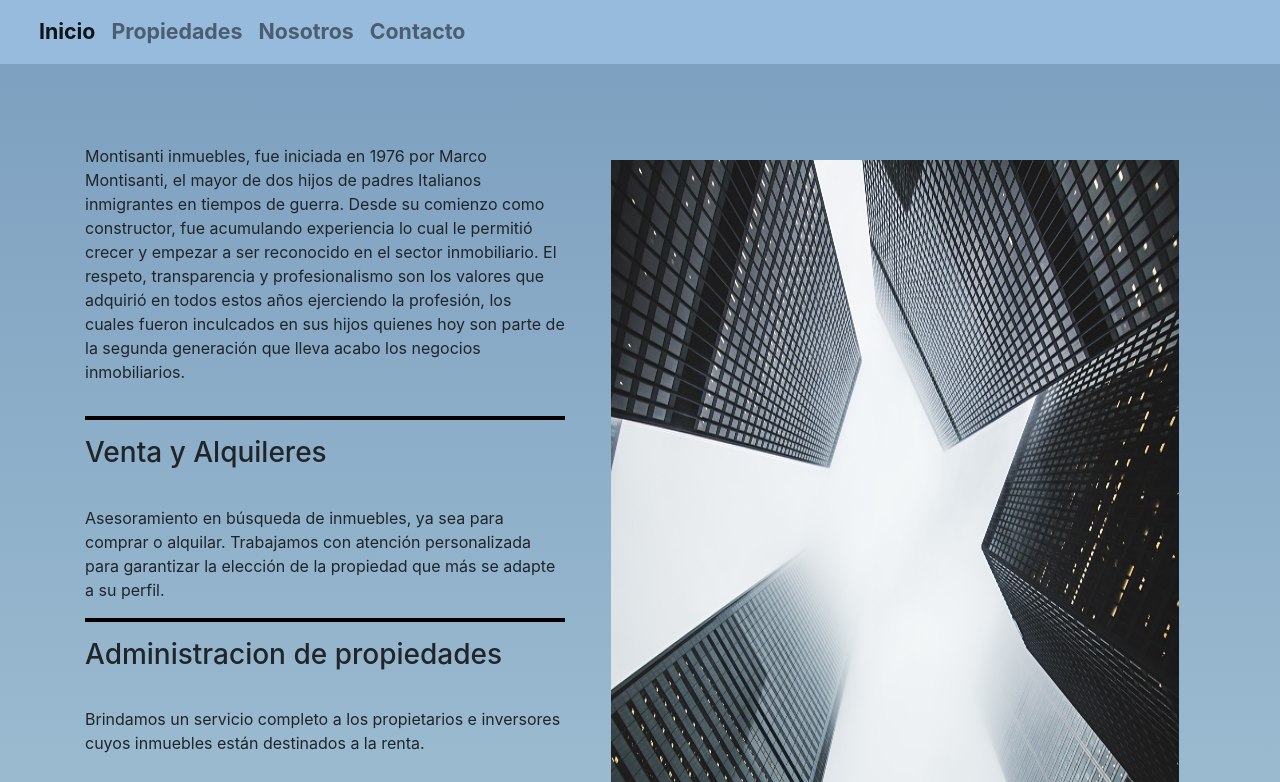
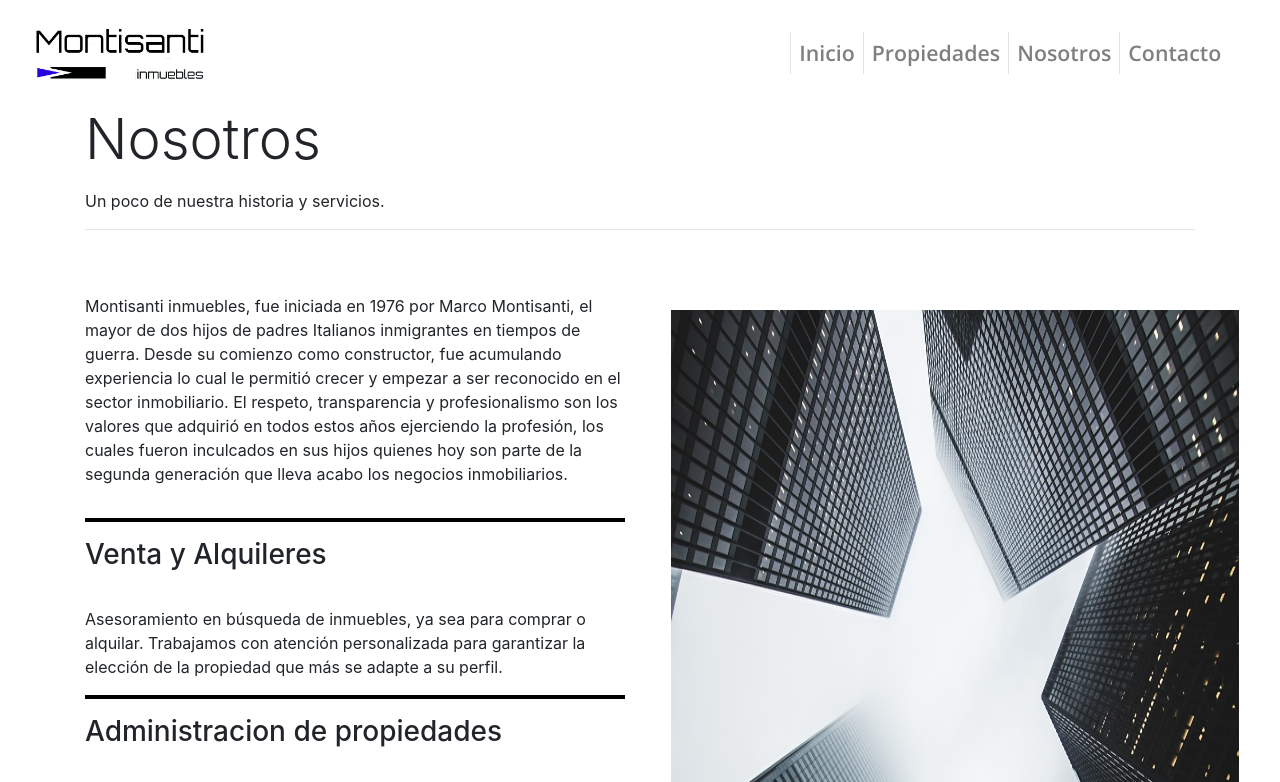
Before and after one commit to mcuppa/ProyectoCoderHouse, a website: page nosotros.html in a window 1280 px wide. Shown: the top 782 px of the page. Drawn offline with nearby package versions, Linux system fonts and the light colour scheme.

Commit message:
4ta entrega proyecto final

```diff
--- a/nosotros.html
+++ b/nosotros.html
@@ -7,48 +7,62 @@
     <meta name="viewport" content="width=device-width, initial-scale=1.0">
     <meta name="description" content="Desde 1976 en el rubro inmobiliario. Comprá, tasá, vendé.">
     <meta name="keywords" content="Tasaciones, venta y alquiler de inmuebles.">
-    <link href="./css/bootstrap.min.css" rel="stylesheet" id="bootstrap-css">
-    <link href="https://maxcdn.bootstrapcdn.com/font-awesome/4.7.0/css/font-awesome.min.css" rel="stylesheet"
-      integrity="sha384-wvfXpqpZZVQGK6TAh5PVlGOfQNHSoD2xbE+QkPxCAFlNEevoEH3Sl0sibVcOQVnN" crossorigin="anonymous">
+    <link rel="stylesheet" href="./css/bootstrap.min.css">
+    <link rel="preconnect" href="https://fonts.gstatic.com">
+    <link href="https://fonts.googleapis.com/css2?family=Open+Sans:wght@300;400;600;700;800&display=swap"
+      rel="stylesheet">
     <link rel="stylesheet" href="./css/styles.css">
+    <link rel="shortcut icon" href="./img/favicon.png">
     <title>Montisanti-Nosotros</title>
 </head>
 
 <body>
+    <div class="container-fluid"> &nbsp;
 
-    <header class="encabezado">
+
+
+      <div class="container-fluid">
+
+        <div class="row">
+
+          <div class="col-md-7 well">
+            <img class="logo" src="./img/logoMontisanti.png" alt="">
+          </div>
+          <div class="col-md-5 well">
             <nav class="navbar navbar-expand-lg navbar-light bg-white">
-            <div class="container-fluid">
-                <button class="navbar-toggler" type="button" data-mdb-toggle="collapse"
-                    data-mdb-target="#navbarExample01" aria-controls="navbarExample01" aria-expanded="false"
-                    aria-label="Toggle navigation">
-                    <i class="fas fa-bars"></i>
-                </button>
-                <div class="collapse navbar-collapse" id="navbarExample01">
-                    <ul class="navbar-nav me-auto mb-2 mb-lg-0">
-                        <li class="nav-item active">
-                            <a class="nav-link" aria-current="page" href="./index.html">Inicio</a>
+              <div class="container">
+                <div class="navbar-collapse"">
+                  <ul class=" navbar-nav me-auto mb-2 mb-lg-0">
+                  <li class="nav-item">
+                    <a class="nav-link navBar border-left h4" href="./index.html">Inicio</a>
                   </li>
                   <li class="nav-item">
-                            <a class="nav-link" href="./propiedades.html">Propiedades</a>
+                    <a class="nav-link navBar border-left h4" href="./propiedades.html">Propiedades</a>
                   </li>
                   <li class="nav-item">
-                            <a class="nav-link" href="./nosotros.html">Nosotros</a>
+                    <a class="nav-link navBar border-left h4" href="./nosotros.html">Nosotros</a>
                   </li>
                   <li class="nav-item">
-                            <a class="nav-link" href="./contacto.html">Contacto</a>
+                    <a class="nav-link navBar border-left h4" href="./contacto.html">Contacto</a>
                   </li>
                   </ul>
                 </div>
               </div>
             </nav>
-    </header>
+          </div>
 
-    <main>
+        </div>
 
         <div class="container contenedorNosotros">
           <div class="row">
-                <div class="col contenedorNosotros__columna">
+            <div class="col">
+                <h2 class=" my-3 display-4" >Nosotros</h2>
+                <p>Un poco de nuestra historia y servicios.</p>
+                <hr>
+            </div>
+        </div>
+        <div class="row">
+          <div class="col-md-6 contenedorNosotros__columna mt-5 well">
             <article class="parrafoNosotros">
                 <p class="pad-1">
 
@@ -78,15 +92,17 @@
                     Estudiamos el mercado en el cual venimos familiarizadosdesde 1976.</p>
             </article>
           </div>
-                <div class="col contenedorNosotros__columna">
-                    <img class="contenedorNosotros__fondo p-3 rounded" src="./img/nosotros.jpeg" alt="">
+
+
+          <div class="col-md-6 contenedorNosotros__columna well">
+            <img class="contenedorNosotros__fondo mt-5 p-3 rounded" src="./img/nosotros.jpeg" alt="">
           </div>
         </div>
-
-    </main>
-
-
-    <!-- Footer -->
+        </div>
+        </div>
+        </div>
+        <div class="row">
+          <div class="col-md-12 well">
             <footer class="text-light piePagina">
               <div class="container">
                 <div class="row">
@@ -131,7 +147,7 @@
                   </div>
 
                   <div class="col-md-4 col-lg-3 col-xl-3">
-                    <h5>Contact</h5>
+                    <h5>Contacto</h5>
                     <hr class="bg-white mb-2 mt-0 d-inline-block mx-auto w-25">
                     <ul class="list-unstyled">
                       <li><i class="fa fa-home mr-2"></i>Montisanti</li>
@@ -146,11 +162,15 @@
                 </div>
               </div>
             </footer>
+          </div>
+        </div>
+      </div>
+
+
+
 
     <script src="./js/bootstrap.min.js"></script>
     <script src="//cdnjs.cloudflare.com/ajax/libs/jquery/3.2.1/jquery.min.js"></script>
-
-
   </body>
 
   </html>
--- a/scss/_generales.scss
+++ b/scss/_generales.scss
@@ -1,19 +1,5 @@
 /* Generales <-------------------------------------------- */
 
-
-
-body{
-    background: #C3E1E5;
-background: -webkit-linear-gradient(bottom,75% #C3E1E5, #7B9EBF);
-background: -moz-linear-gradient(bottom, #C3E1E5, #7B9EBF);
-background: linear-gradient(to top, #C3E1E5, #7B9EBF);
-}
-.navbar{
-    background: #97bbdd;
-background: -webkit-linear-gradient(bottom,#97bbdd , #97bbdd);
-background: -moz-linear-gradient(bottom, #97bbdd,#97bbdd);
-background: linear-gradient(to top, #97bbdd, #97bbdd);
-}
 
 .nav-link{
     font-size: 16pt;
--- /dev/null
+++ b/scss/_navbar.scss
@@ -0,0 +1,9 @@
+.logo {
+    max-width: 18rem;
+    max-height: 4rem;
+}
+
+.navBar {
+    font-family: 'Open Sans', sans-serif;
+    font-weight: 600;
+}
--- a/scss/app.scss
+++ b/scss/app.scss
@@ -6,3 +6,4 @@
 @import "footer";
 @import "desafiosass";
 @import "404";
+@import "navbar";
```
Also changed, not shown: contacto.html (+50 -29 lines), index.html (+57 -38 lines), propiedades.html (+76 -51 lines), css/styles.css, img/favicon.png (added), img/logoMontisanti.png (added). Lines whose indentation alone changed are shown as unchanged.
